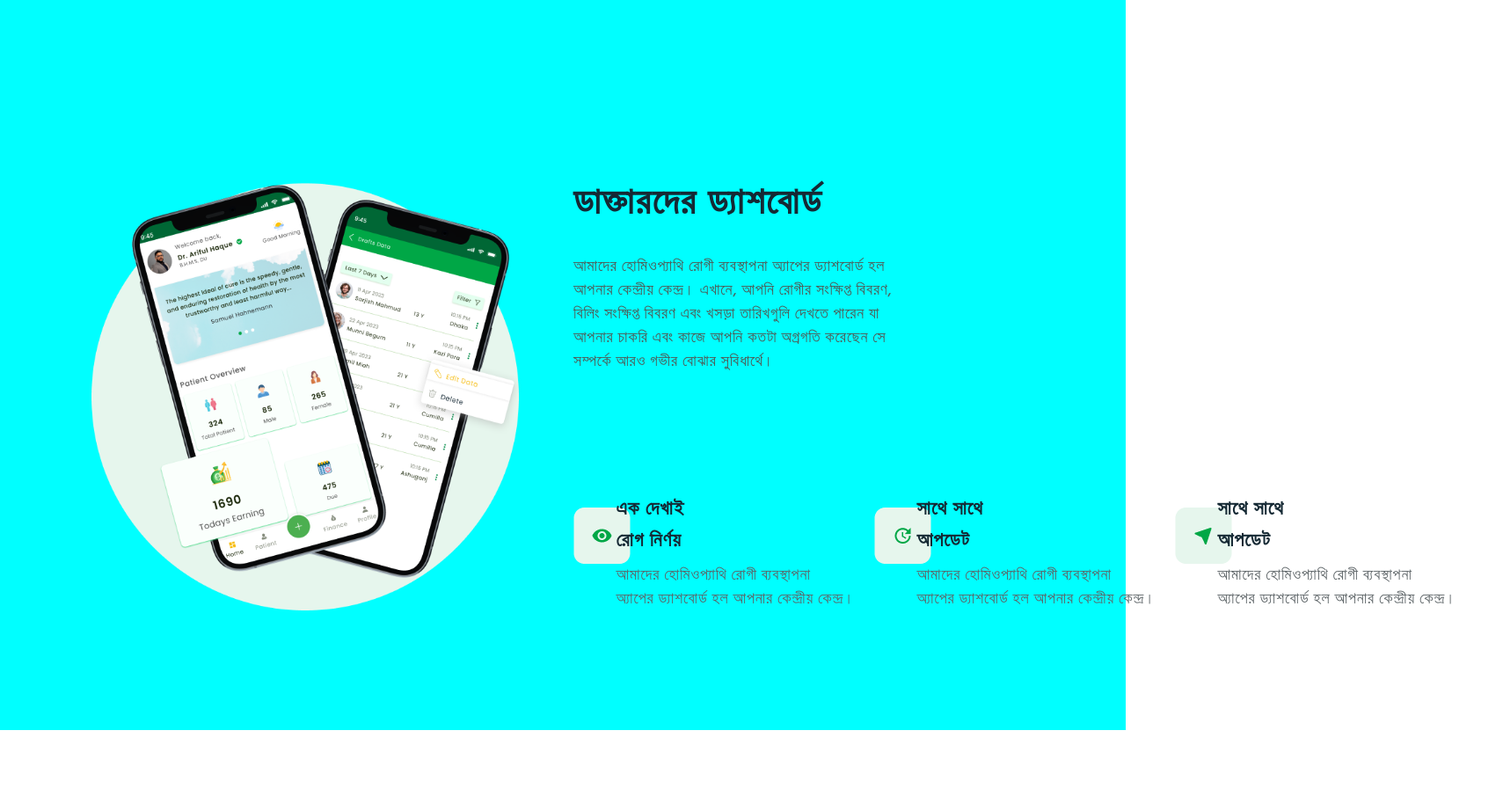
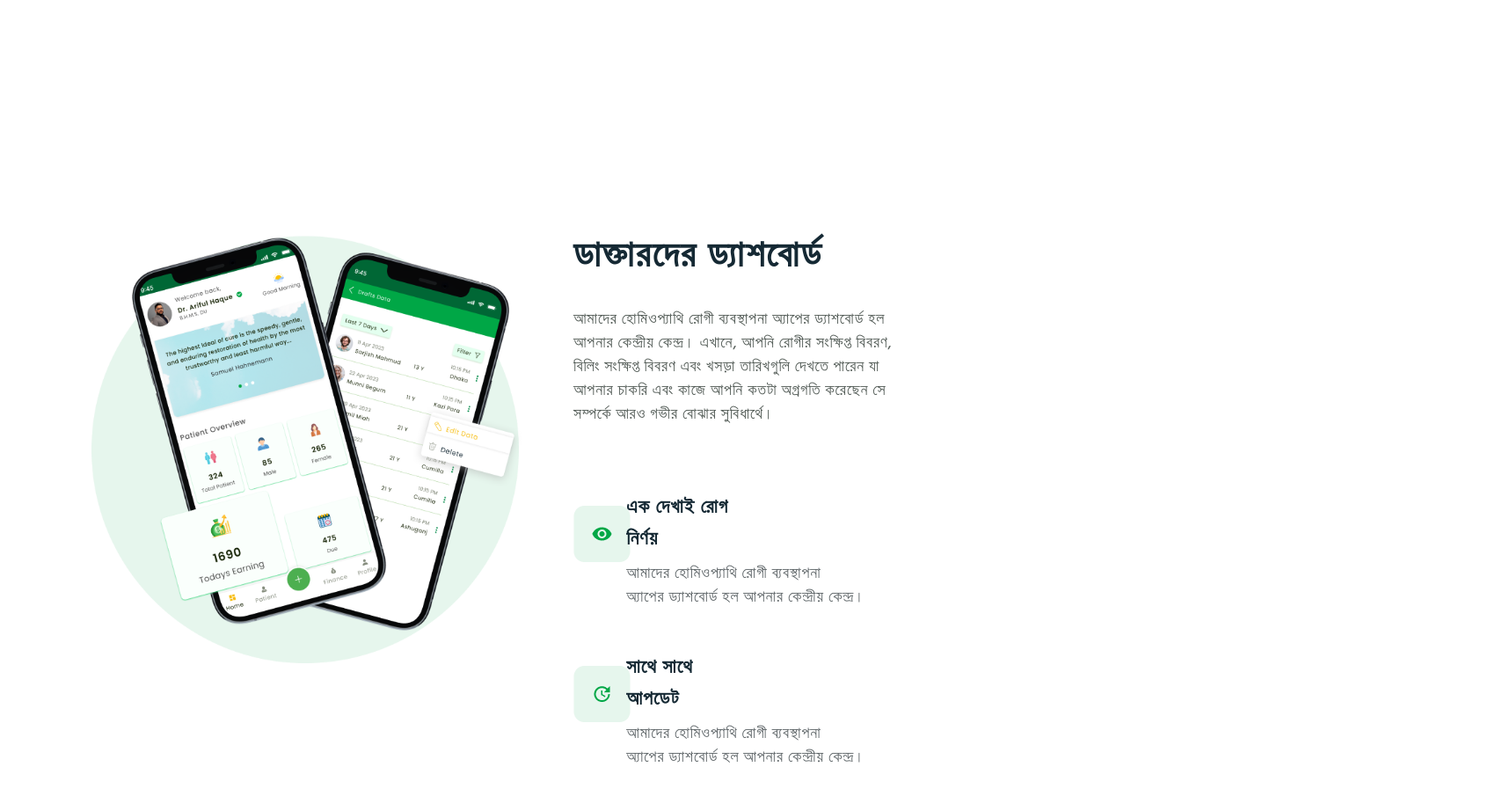
Before and after one commit to MehrabAkram/Homeoly, a plain HTML site: page index.html in a window 1280 px wide. Shown: the part 1580-2477 px from the top of the page at 88% size, 1709 px wide, since content can reach past the window. Before the commit the page ends 2410 px from the top, so only its background shows below. Drawn offline with nearby package versions, Linux system fonts and the light colour scheme.

Commit message:
dashboard section complete

```diff
--- a/scss/_dashboard.scss
+++ b/scss/_dashboard.scss
@@ -1,18 +1,23 @@
 
 .doctor-dashboard{
     padding: 120px 92px 120px 92px;
-    background-color: aqua;
+    margin-top: 140px;
+
     h2{
         @include title();
         padding-bottom: 16px;
     }
     p{
         @include description();
+        padding-bottom: 58px;
     }
     .services-section{
-        display: flex;
+        .service-one{
+            padding-bottom: 28px;
+        }
 
-        .service-one{
+        .service-two{
+            padding-bottom: 28px;
         }
         padding-right: 40px;
         img{
--- a/scss/_features.scss
+++ b/scss/_features.scss
@@ -1,4 +1,6 @@
 .features{
+    margin-top: 140px;
+
     .features-description{
         font-family: $fontheader;
         font-size: 42px;
--- a/scss/_hero.scss
+++ b/scss/_hero.scss
@@ -1,6 +1,7 @@
 .hero-section{
     font-family: $fontheader;
     padding: 35px 77px 140px 134px;
+    margin-top: 140px;
     h1{
         width: 513px;
         height: 267px;
--- a/scss/style.scss
+++ b/scss/style.scss
@@ -4,10 +4,6 @@
     box-sizing: border-box;
     margin: 0;
     padding: 0;
-}
-
-.row{
-    margin-top: 120px;
 }
 
 @mixin title() {
```
Also changed, not shown: scss/style.css, 1 other file.
